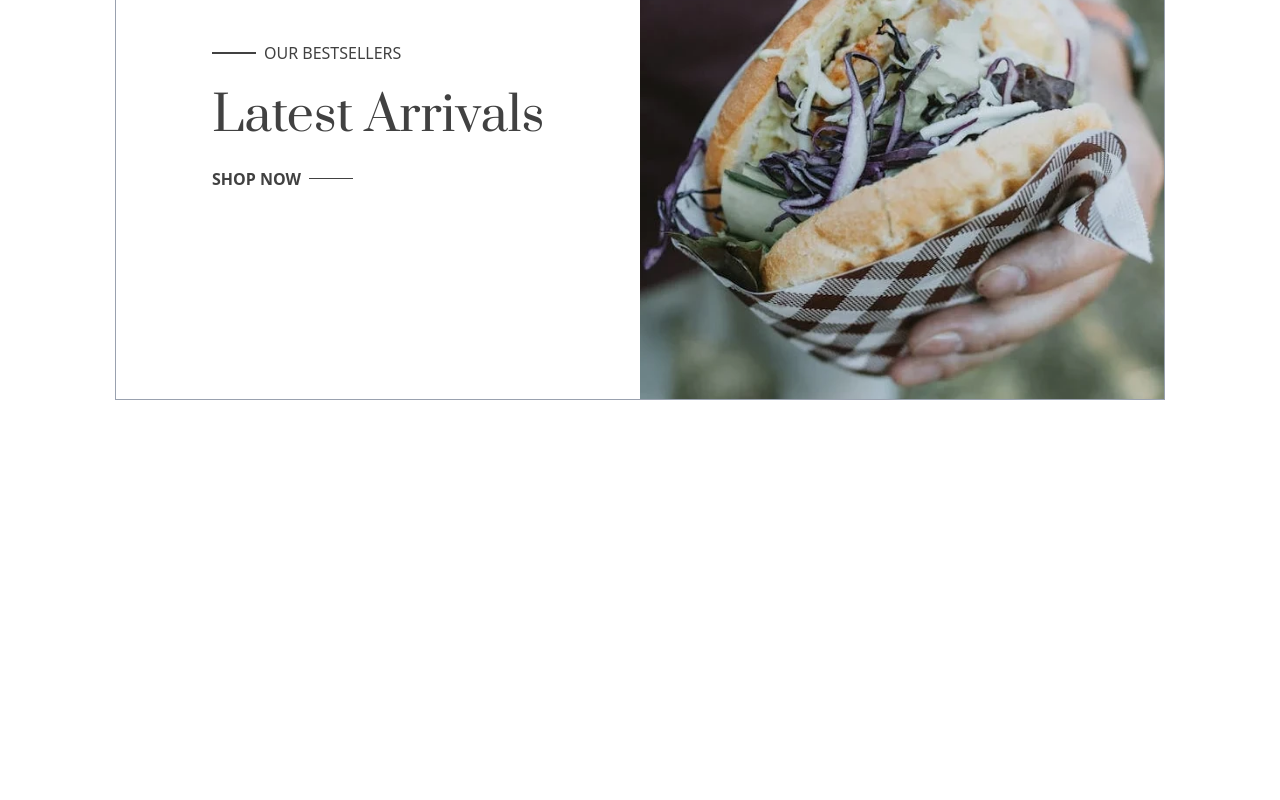
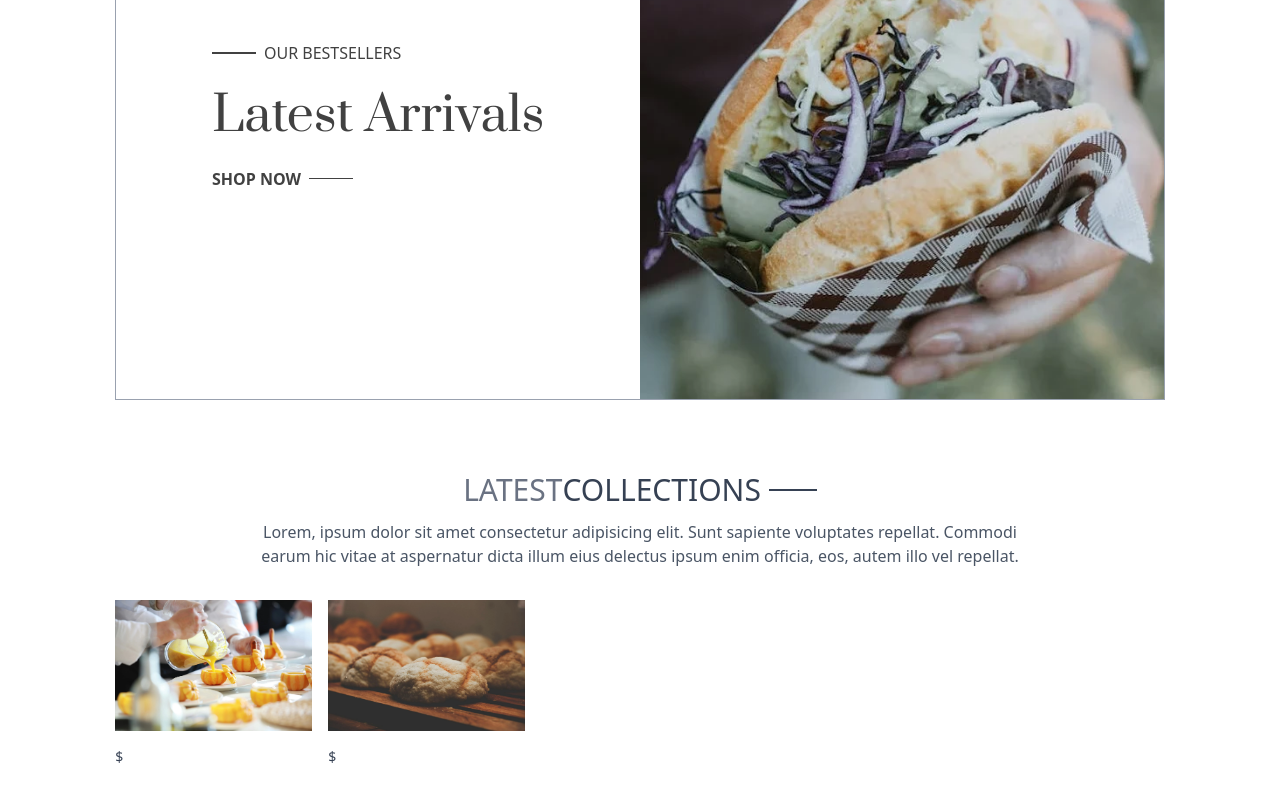
Before and after one commit to Stanrighttoleft/shop, a React (Vite) app in the folder frontend/: page / in a window 1280 px wide. Shown: the part 352-1152 px from the top of the page. Before the commit the page ends 800 px from the top, so only its background shows below. Built offline with nearby package versions, Linux system fonts and the light colour scheme.

Commit message:
product item

```diff
--- /dev/null
+++ b/frontend/src/components/LatestCollection.jsx
@@ -0,0 +1,42 @@
+import React, {useContext, useEffect, useState} from 'react'
+import Hero from './Hero'
+import {ShopContext} from '../context/ShopContext'
+import Title from './Title';
+import ProductItem from './ProductItem';
+
+
+const LatestCollection = () => {
+
+  const {products} = useContext(ShopContext);
+  const[latestProducts,setLatestProducts]=useState([]);
+  useEffect(()=>{
+    setLatestProducts(products.slice(0,10));
+
+  },[])
+
+
+  return (
+    <div className='my-10'>
+      <div className="text-center py-8 text-3xl">
+        <Title text1={'LATEST'} text2={'COLLECTIONS'}/>
+        <p className="w-3/4 m-auto text-xs sm:text-sm md:text-base text-gray-600">
+        Lorem, ipsum dolor sit amet consectetur adipisicing elit. Sunt sapiente voluptates repellat. Commodi earum hic vitae at aspernatur dicta illum eius delectus ipsum enim officia, eos, autem illo vel repellat.
+        </p>
+      </div>
+
+      {/*Rendering Products */}
+      <div className="grid grid-cols-2 sm:grid-cols-3 md:grid-cols-4 lg:grid-cols-5 gap-4 gap-y-6">
+        {
+          latestProducts.map((item,index)=>(
+            <ProductItem key={index} id={item.id} image={item.image} price={item.price} />
+          ))
+        }
+      </div>
+
+
+
+    </div>
+  )
+}
+
+export default LatestCollection
--- /dev/null
+++ b/frontend/src/components/ProductItem.jsx
@@ -0,0 +1,19 @@
+import React, { useContext } from 'react'
+import { ShopContext } from '../context/ShopContext'
+import { Link } from 'react-router-dom';
+
+const ProductItem = ({id,image,name,price}) => {
+    const{currency}=useContext(ShopContext);
+  return (
+    <Link className='text-gray-700 cursor-pointer' to={`/product/${id}`}>
+        <div className="overflow-hidden">
+            <img className='hover:scale-110 transition ease-in-out' src={image[0]} alt="" />
+        </div>
+        <p className="pt-3 pb-1 text-sm">{name}</p>
+        <p className="text-sm font-medium">{currency}</p>
+
+    </Link>
+  )
+}
+
+export default ProductItem
--- /dev/null
+++ b/frontend/src/components/Title.jsx
@@ -0,0 +1,13 @@
+import React from 'react'
+
+const Title = ({text1,text2}) => {
+  return (
+    <div className='inline-flex gap-2 items-center mb-3'>
+        <p className="text-gray-500">{text1}<span className='text-gray-700 font-medium'>{text2} </span></p>
+        <p className='w-8 sm:w-12 h-[1px] sm:h-[2px] bg-gray-700' ></p>
+
+    </div>
+  )
+}
+
+export default Title
--- /dev/null
+++ b/frontend/src/context/ShopContext.jsx
@@ -0,0 +1,24 @@
+import { createContext } from "react";
+import {products} from "../assets/assets"
+
+export const ShopContext=createContext();
+
+const ShopContextProvider=(props)=>{
+
+    const currency='$';
+    const delivery_fee=10;
+
+    const value = {
+
+        products, currency, delivery_fee
+
+    }
+    return(
+        <ShopContext.Provider value={value}>
+
+            {props.children}
+        </ShopContext.Provider>
+    )
+}
+
+export default ShopContextProvider;
--- a/frontend/src/main.jsx
+++ b/frontend/src/main.jsx
@@ -1,11 +1,17 @@
 import { StrictMode } from 'react'
 import { createRoot } from 'react-dom/client'
+import React from 'react'
+import ReactDOM from 'react-dom/client'
 import './index.css'
 import App from './App.jsx'
 import { BrowserRouter } from 'react-router-dom'
+import ShopContextProvider from './context/ShopContext.jsx'
 
-createRoot(document.getElementById('root')).render(
+ReactDOM.createRoot(document.getElementById('root')).render(
   <BrowserRouter>
-    <App />
+  <ShopContextProvider>
+  <App />
+  </ShopContextProvider>
+
   </BrowserRouter>,
 )
--- a/frontend/src/pages/Home.jsx
+++ b/frontend/src/pages/Home.jsx
@@ -1,10 +1,12 @@
 import React from 'react'
 import Hero from '../components/Hero'
+import LatestCollection from '../components/LatestCollection'
 
 const Home = () => {
   return (
     <div>
       <Hero/>
+      <LatestCollection/>
     </div>
   )
 }
```
